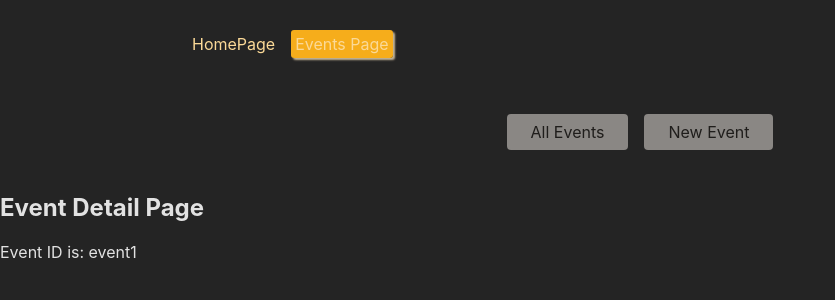
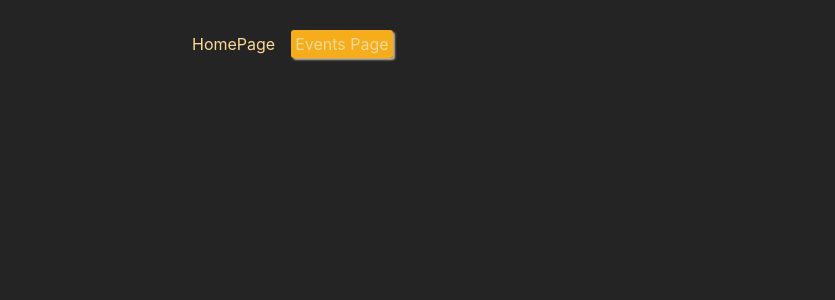
Before and after one commit to hadeersalah7/Practicing-React-Router, a React (Create React App) app in the folder frontend/: page /events/event1 in a window 1280 px wide. Shown: the top 300 px of the page, without its empty margins (0-835 px from the left). Built offline with nearby package versions, Linux system fonts and the light colour scheme.

Commit message:
adding a new EventRoot layout

```diff
--- a/frontend/src/pages/EventsDetails.js
+++ b/frontend/src/pages/EventsDetails.js
@@ -2,10 +2,5 @@ import React from "react";
 import { useParams } from "react-router-dom";
 export default function EventsDetails() {
   const eventId = useParams();
-  return (
-    <>
-      <h2>Event Detail Page</h2>
-      <p>Event ID is: {eventId.id}</p>
-    </>
-  );
+  return <div>{eventId.title}</div>;
 }
```
Also changed, not shown: frontend/src/App.js (+4 -11 lines).
